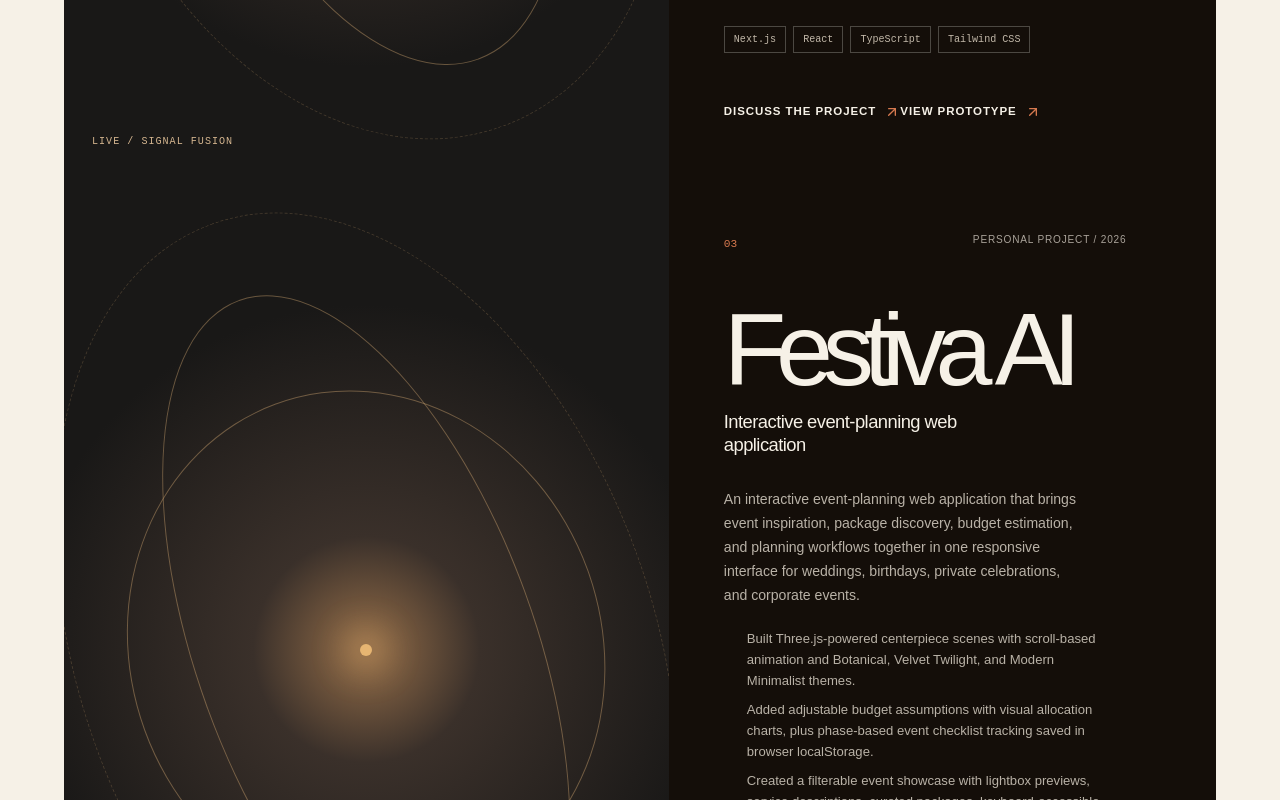
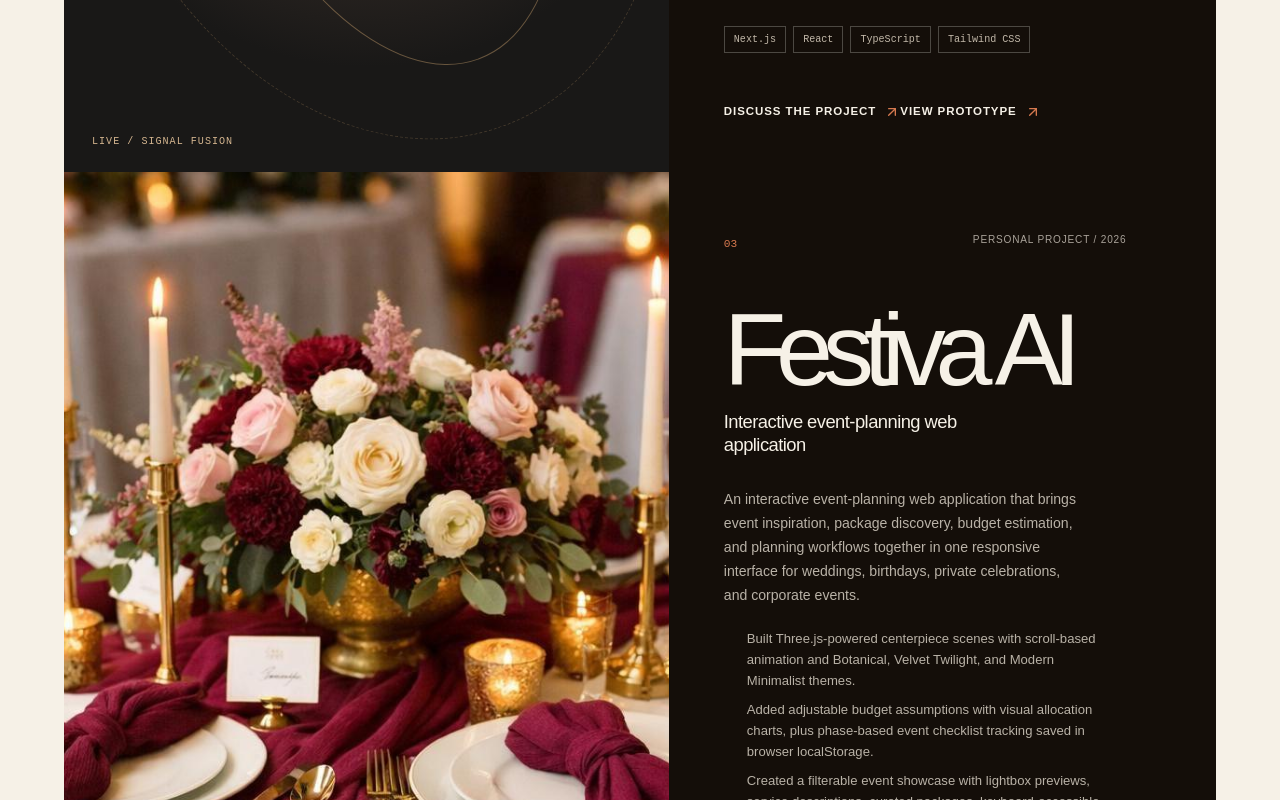
Before and after one commit to JAYAKUMAR4196/Jayakumar-portfolio, a Next.js app: page / in a window 1280 px wide. Shown: the part 7300-8100 px from the top of the page. Built offline with nearby package versions, Linux system fonts and the light colour scheme.

Commit message:
Add Festiva AI project image

```diff
--- a/app/globals.css
+++ b/app/globals.css
@@ -79,7 +79,7 @@ em { font-family: Georgia, serif; font-weight:400; letter-spacing:-.08em; }
 .card-arrow { align-self:flex-end; color:var(--muted-foreground); transform:rotate(-45deg); }
 .work-section { padding-top:15px; }
 .project-card { display:grid; grid-template-columns:1.05fr .95fr; background:var(--foreground); color:var(--background); min-height:540px; }
-.project-visual { position:relative; overflow:hidden; background:radial-gradient(circle at 50% 50%, #8c6846 0 2%, #3a302a 20%, #191817 61%); min-height:480px; }
+.project-visual { position:relative; overflow:hidden; background:radial-gradient(circle at 50% 50%, #8c6846 0 2%, #3a302a 20%, #191817 61%); min-height:480px; }.project-visual-image { background:#24131b; }.project-visual-image img { width:100%; height:100%; min-height:480px; display:block; object-fit:cover; object-position:center; }
 .signal-orbit { position:absolute; left:50%; top:50%; border:1px solid rgba(231,184,124,.38); border-radius:50%; transform:translate(-50%,-50%) rotate(-20deg); }
 .orbit-one { width:56%; height:78%; }.orbit-two { width:78%; height:55%; }.orbit-three { width:95%; height:95%; border-style:dashed; opacity:.5; }
 .signal-core { position:absolute; left:50%; top:50%; width:12px; height:12px; background:#e6b572; border-radius:50%; box-shadow:0 0 35px 15px rgba(230,181,114,.3); transform:translate(-50%,-50%); }
--- a/app/page.tsx
+++ b/app/page.tsx
@@ -210,7 +210,7 @@ export default function Page() {
         <div className="section-heading"><p className="section-kicker">/ Selected work</p><span>projects / personal /</span></div>
         {projects.map((project) => (
           <article className="project-card" key={project.title}>
-            <div className="project-visual"><div className="signal-orbit orbit-one" /><div className="signal-orbit orbit-two" /><div className="signal-orbit orbit-three" /><div className="signal-core" /><span className="visual-label">LIVE / SIGNAL FUSION</span></div>
+            <div className={`project-visual ${project.number === '03' ? 'project-visual-image' : ''}`}>{project.number === '03' ? <img src="/festiva-ai.png" alt="Burgundy floral centerpiece and candlelit table setting for Festiva AI" /> : <><div className="signal-orbit orbit-one" /><div className="signal-orbit orbit-two" /><div className="signal-orbit orbit-three" /><div className="signal-core" /><span className="visual-label">LIVE / SIGNAL FUSION</span></>}</div>
             <div className="project-info"><span className="project-number">{project.number}</span><p className="project-type">Personal project / {project.year}</p><h2>{project.title}</h2><h3>{project.subtitle}</h3><p className="project-description">{project.description}</p><ul className="project-details">{project.details.map((detail) => <li key={detail}>{detail}</li>)}</ul><div className="tag-list">{project.tags.map((tag) => <span key={tag}>{tag}</span>)}</div><div className="project-links"><a className="project-link" href="#contact">Discuss the project <ArrowUpRight size={16} /></a>{project.link && <a className="project-link" href={project.link} target="_blank" rel="noreferrer">View prototype <ArrowUpRight size={16} /></a>}</div></div>
           </article>
         ))}
```
Also changed, not shown: public/festiva-ai.png (added).
